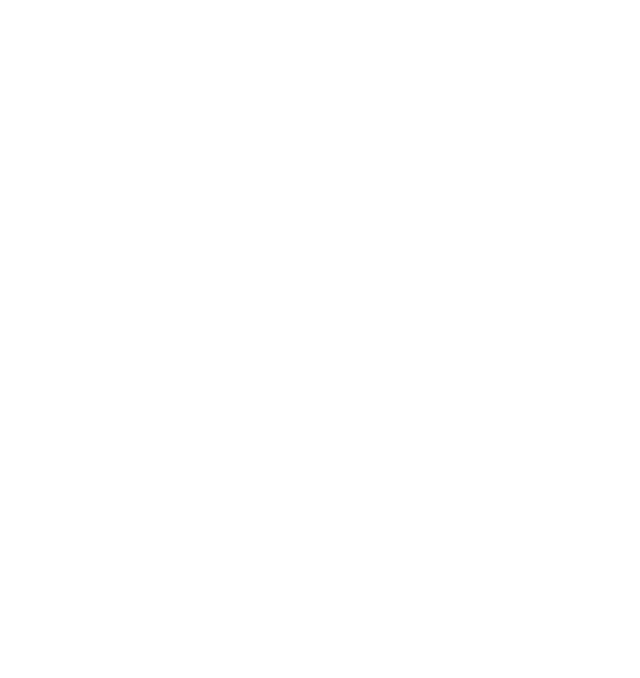
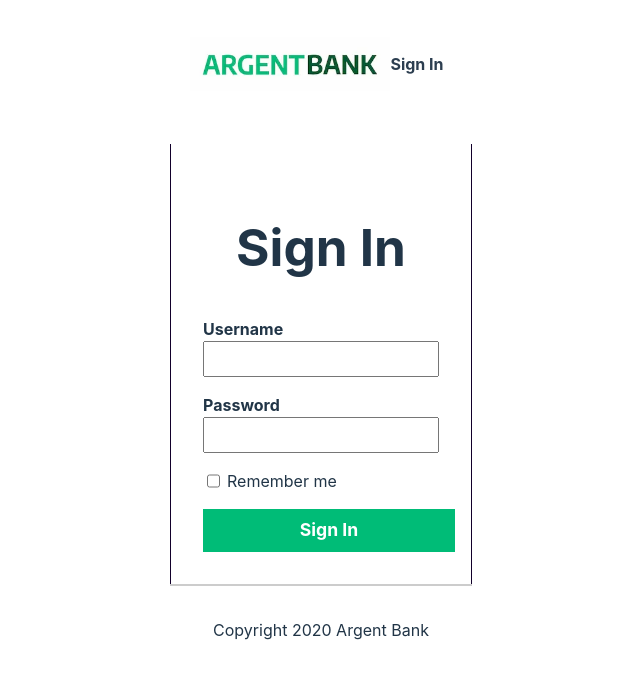
Before and after one commit to dorea5/ProjetBankOp, a React (Vite) app in the folder Projet-10-Bank-API/: page /sign-in in a window 1280 px wide. Before the commit this address had no page. Shown: the top 678 px of the page, without its empty margins (319-959 px from the left). Built offline with nearby package versions, Linux system fonts and the light colour scheme.

Commit message:
sign in page

```diff
--- a/Projet-10-Bank-API/src/App.jsx
+++ b/Projet-10-Bank-API/src/App.jsx
@@ -3,6 +3,7 @@
 import { Provider } from "react-redux";
 import store from "./store";
 import Home from "./Home";
+import SignIn from "./Signin";
 import "./App.css";
 
 function App() {
@@ -11,6 +12,8 @@
       <Router>
         <Routes>
           <Route path="/" element={<Home />} />
+          <Route path="/sign-in" element={<SignIn />} />
+
         </Routes>
       </Router>
     </Provider>
--- a/Projet-10-Bank-API/src/Home.jsx
+++ b/Projet-10-Bank-API/src/Home.jsx
@@ -19,7 +19,7 @@
           <h1 className="sr-only">Argent Bank</h1>
         </a>
         <div>
-          <a className="main-nav-item" href="/login">
+          <a className="main-nav-item" href="/sign-in">
             <i className="fa fa-user-circle"></i>
             Sign In
           </a>
--- /dev/null
+++ b/Projet-10-Bank-API/src/Signin.jsx
@@ -0,0 +1,54 @@
+import { Link } from "react-router-dom";
+import './assets/css/main.css';
+import argentbanklogo from './assets/img/argentBankLogo.webp'
+
+function SignIn() {
+  return (
+    <div>
+      <nav className="main-nav">
+        <Link className="main-nav-logo" to="/">
+          <img
+            className="main-nav-logo-image"
+            src={argentbanklogo}
+            alt="Argent Bank Logo"
+          />
+          <h1 className="sr-only">Argent Bank</h1>
+        </Link>
+        <div>
+          <Link className="main-nav-item" to="/sign-in">
+            <i className="fa fa-user-circle"></i>
+            Sign In
+          </Link>
+        </div>
+      </nav>
+      <main className="main bg-dark">
+        <section className="sign-in-content">
+          <i className="fa fa-user-circle sign-in-icon"></i>
+          <h1>Sign In</h1>
+          <form>
+            <div className="input-wrapper">
+              <label htmlFor="username">Username</label>
+              <input type="text" id="username" />
+            </div>
+            <div className="input-wrapper">
+              <label htmlFor="password">Password</label>
+              <input type="password" id="password" />
+            </div>
+            <div className="input-remember">
+              <input type="checkbox" id="remember-me" />
+              <label htmlFor="remember-me">Remember me</label>
+            </div>
+
+            <Link to="/user" className="sign-in-button">Sign In</Link>
+
+          </form>
+        </section>
+      </main>
+      <footer className="footer">
+        <p className="footer-text">Copyright 2020 Argent Bank</p>
+      </footer>
+    </div>
+  );
+}
+
+export default SignIn;
```
